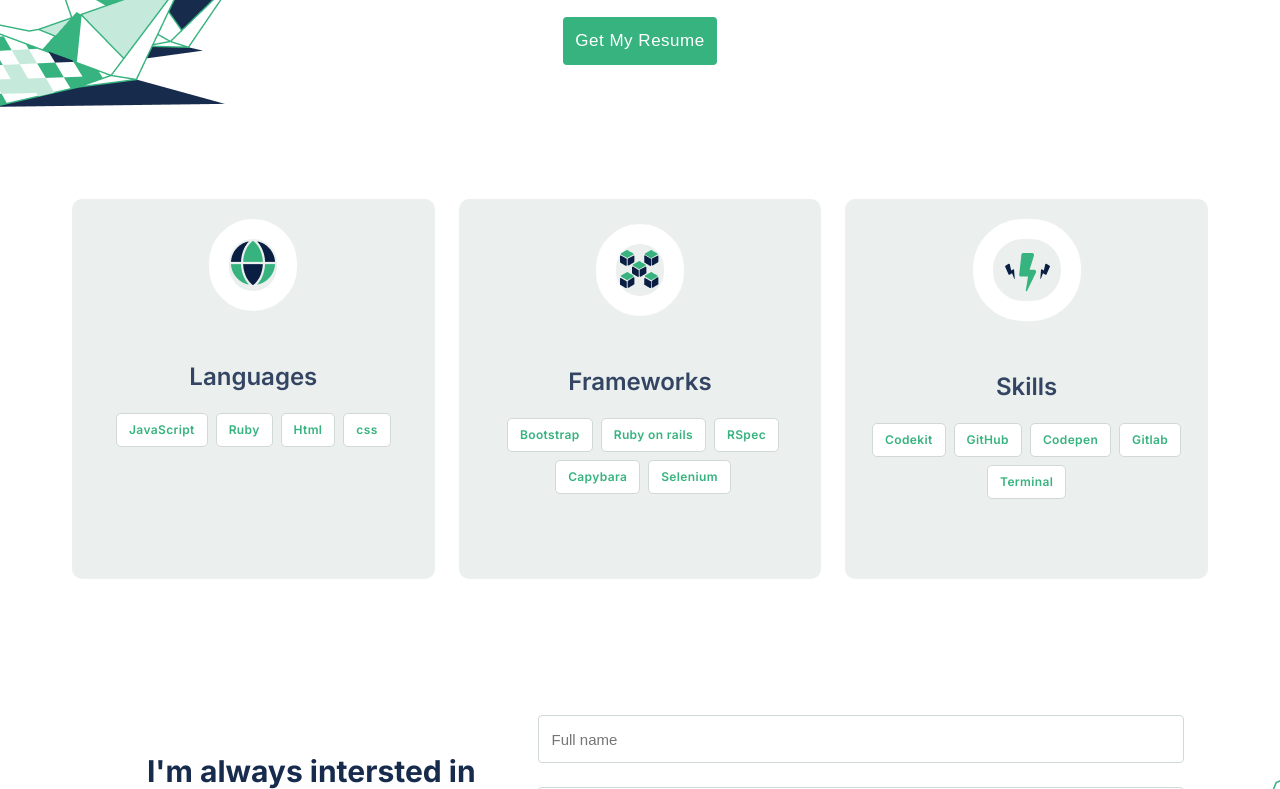
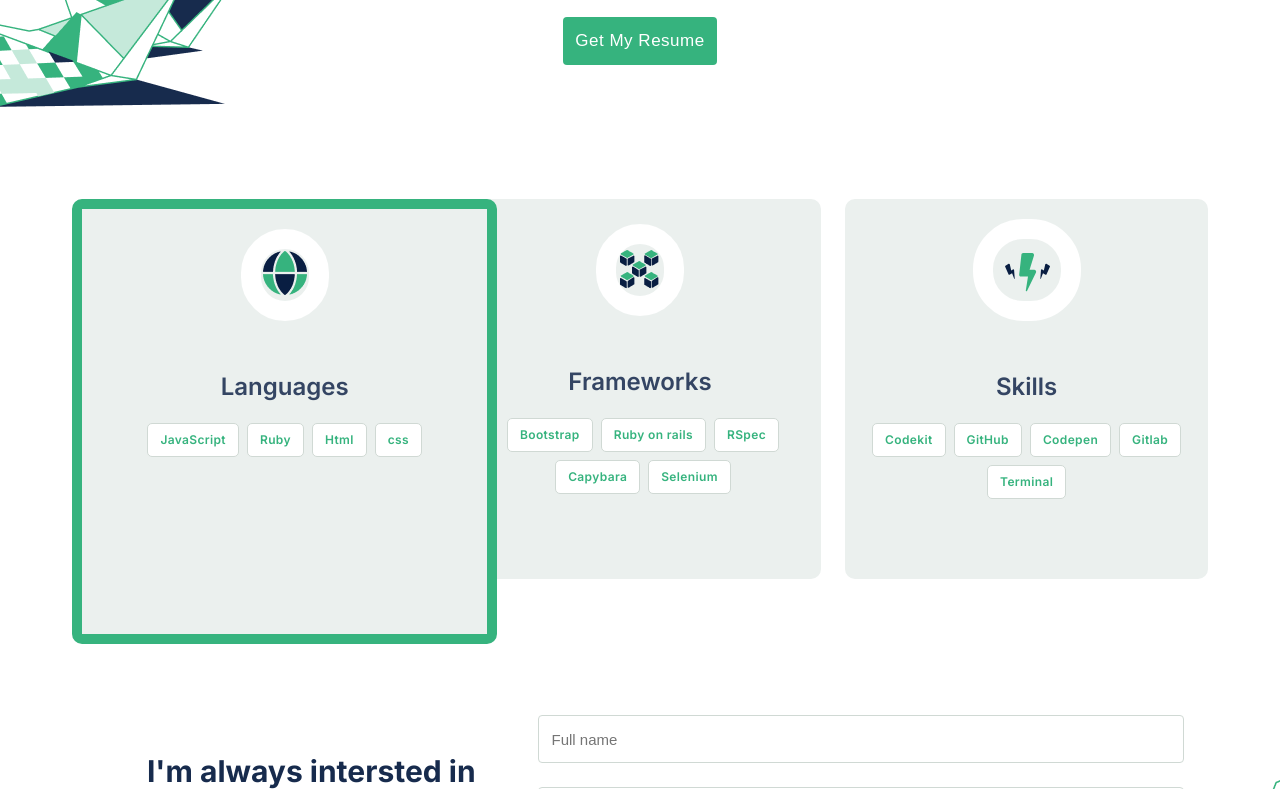
Before and after one commit to Mujeeb4582/Portfolio, a website: page index.html in a window 1280 px wide. In both pictures the pointer is over the element 253 px from the left and 2747 px from the top of the page. Shown: the part 2358-3147 px from the top of the page. Drawn offline with Linux system fonts and the light colour scheme.

Commit message:
Add the transtion for About cards

```diff
--- a/style.css
+++ b/style.css
@@ -276,6 +276,7 @@ button {
   border: none;
   margin-bottom: 42px;
   color: #fff;
+  transition: all 0.5s linear;
 }
 
 button:hover {
@@ -308,6 +309,17 @@ button:hover {
   padding: 20px 0 80px 0;
   margin: 0 12px 24px 12px;
   border-radius: 10px;
+  transition: all .5s linear;
+}
+
+.lang-section:hover,
+.frameworks:hover,
+.skills:hover {
+  width: 110%;
+  height: 110%;
+  border: solid 10px #36b37e;
+  border-radius: 10px;
+  z-index: 1;
 }
 
 .lang-icon,
```
